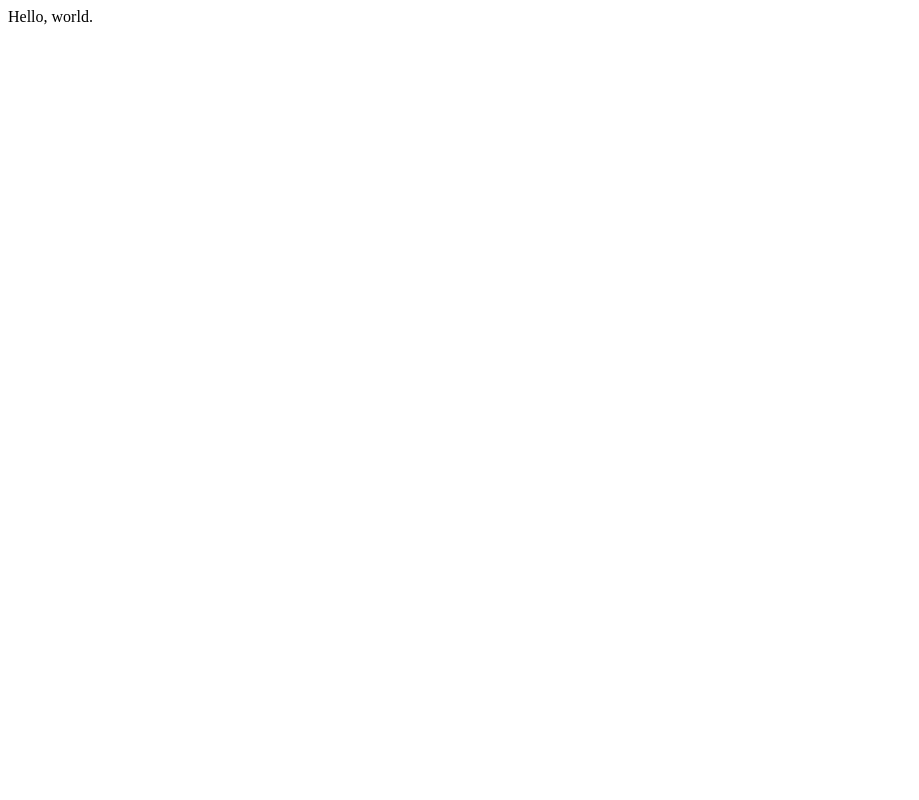
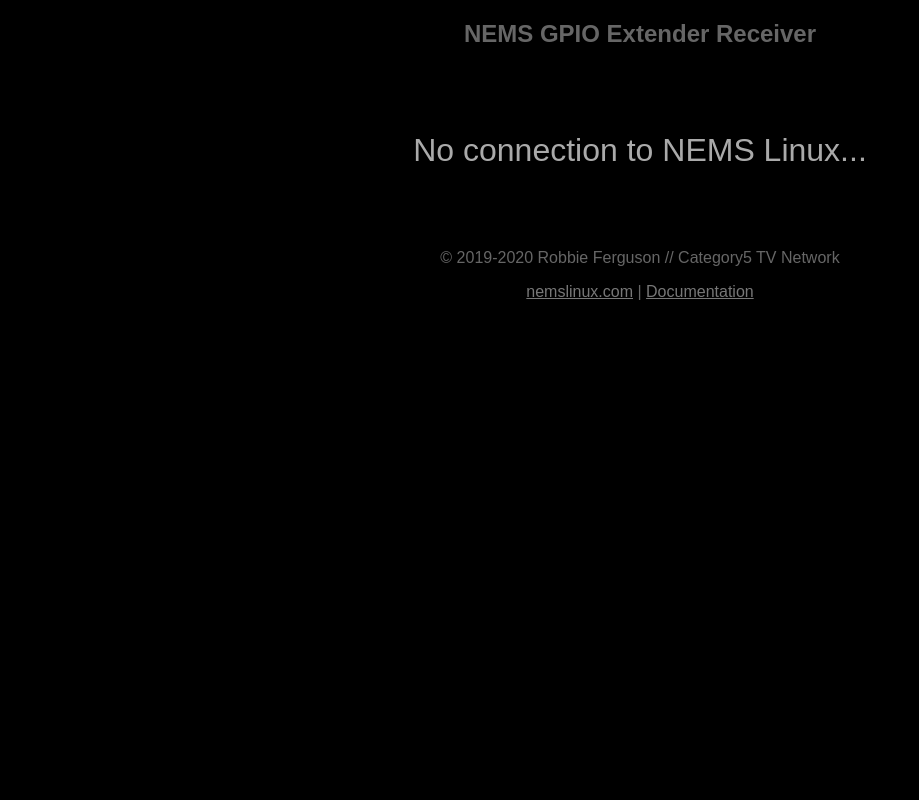
Before and after one commit to NEMSLinux/legacy-nems-tools, a PHP site: page / in a window 1280 px wide. Before the commit the part shown is almost empty. Shown: the whole page, without its empty margins (0-919 px from the left). Run offline with PHP 8.4, Linux system fonts and the light colour scheme; some libraries are stand-ins or nearby versions.

Commit message:
Add web interface

```diff
--- a/nems-tools-www/index.php
+++ /dev/null
@@ -1,3 +0,0 @@
-<?php
-  echo 'Hello, world.';
-?>
--- a/www/index.php
+++ b/www/index.php
@@ -1,3 +1,40 @@
-<?php
-  echo 'Hello, world.';
-?>
+<!DOCTYPE html>
+<html lang="en">
+<head>
+  <title>NEMS GPIO Extender Receiver</title>
+  <meta charset="utf-8">
+  <meta name="viewport" content="width=device-width, initial-scale=1">
+  <style>
+    * {
+      box-sizing: border-box;
+    }
+    body {
+      font-family: Arial, Helvetica, sans-serif;
+      text-align: center;
+      background: #000;
+      color: #666;
+    }
+    #gpioe {
+      padding: 2em;
+      font-size: 2em;
+      color: #aaa;
+    }
+    a {
+      color: #777;
+    }
+  </style>
+</head>
+<body>
+  <h2>NEMS GPIO Extender Receiver</h2>
+  <div id="gpioe"></div>
+  <p>&copy; 2019-<?= date('Y') ?> Robbie Ferguson // Category5 TV Network</p>
+  <p><a href="https://nemslinux.com/" target="_blank">nemslinux.com</a> | <a href="https://docs.nemslinux.com/en/latest/nems-tools/gpioextender.html" target="_blank">Documentation</a></p>
+  <script src="https://cdn.zecheriah.com/site-assets/1.9.6/One-Pages/Classic/assets/plugins/jquery/jquery.min.js"></script>
+  <script>
+    $('#gpioe').load('log.php');
+    setInterval(function() {
+      $('#gpioe').load('log.php');
+    }, 10000);
+  </script>
+</body>
+</html>
--- /dev/null
+++ b/www/log.php
@@ -0,0 +1,8 @@
+<?php
+  if (file_exists('/var/log/gpioe.log')) {
+    $log = file_get_contents('/var/log/gpioe.log');
+    echo str_replace('. ','.<br /><br />',$log);
+  } else {
+    echo 'No connection to NEMS Linux...';
+  }
+?>
```
Also changed, not shown: 2 other files.
